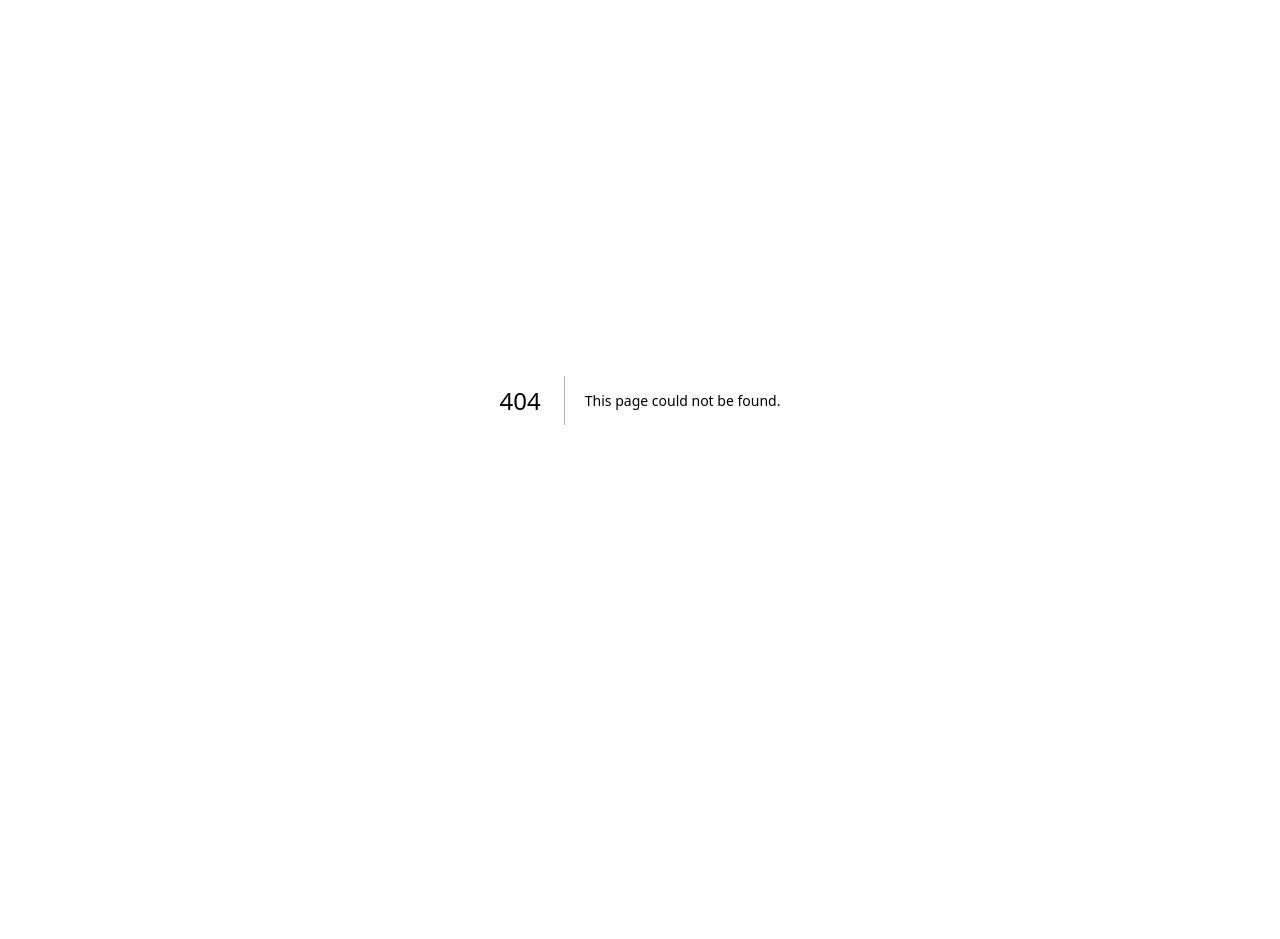
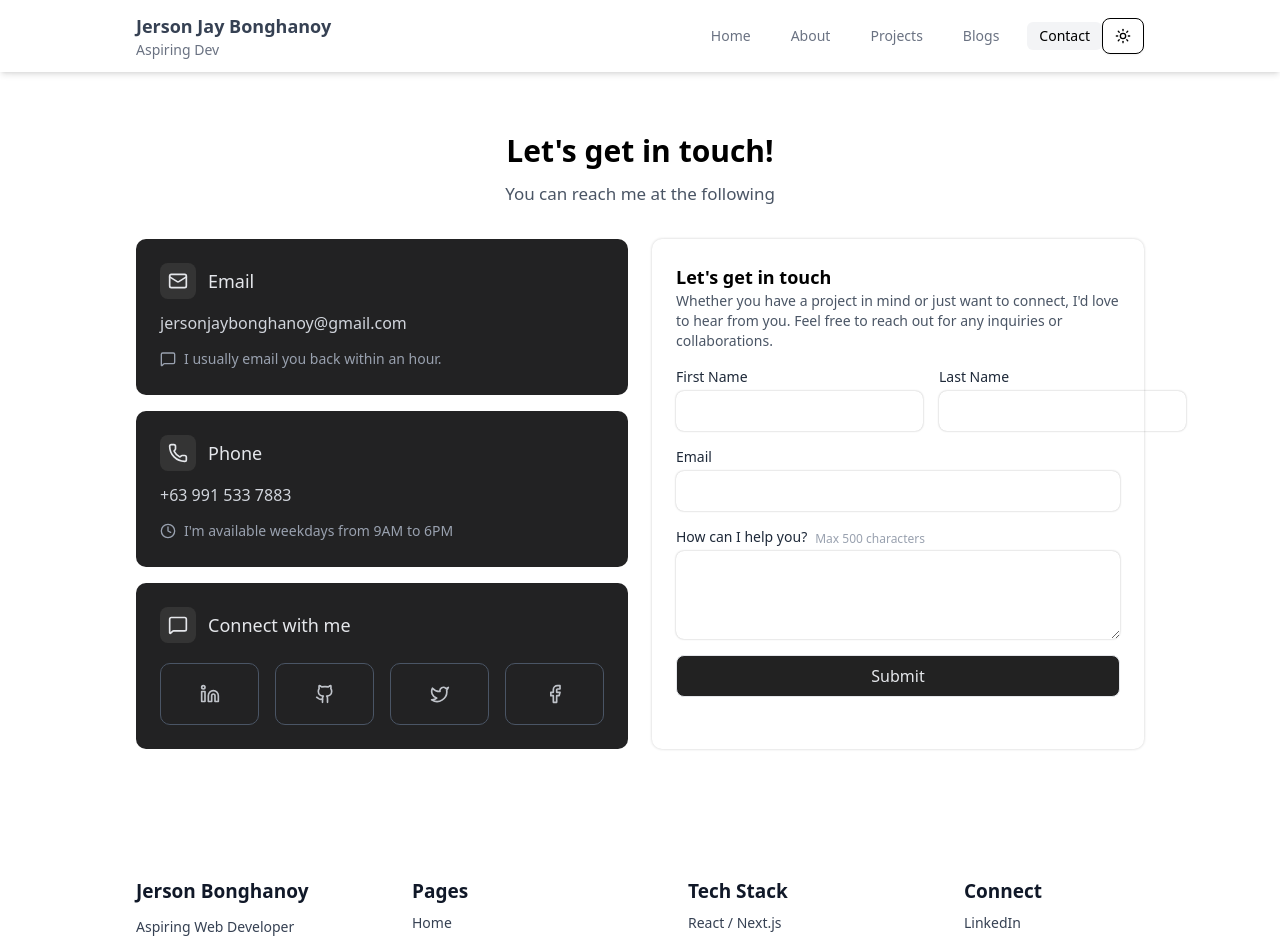
Before and after one commit to MrKabado/Personal-Portfolio, a Next.js app in the folder frontend/: page /contact in a window 1280 px wide. Before the commit this address had no page. Shown: the top 939 px of the page. Before the commit the page ends 800 px from the top, so only its background shows below. Built offline with nearby package versions, Linux system fonts and the light colour scheme.

Commit message:
done contacts

```diff
--- /dev/null
+++ b/frontend/app/(guest)/contact/page.tsx
@@ -0,0 +1,148 @@
+"use client";
+import {
+  Mail,
+  Phone,
+  MessageSquare,
+  Clock,
+  Github,
+  Linkedin,
+  Twitter,
+  Facebook,
+} from "lucide-react";
+
+export default function ContactPage() {
+  const ContactInfo = [
+    {
+      heading: "Email",
+      subheading: "jersonjaybonghanoy@gmail.com",
+      description: "I usually email you back within an hour.",
+      headingIcon: Mail,
+      descriptionIcon: MessageSquare,
+    },
+    {
+      heading: "Phone",
+      subheading: "+63 991 533 7883",
+      description: "I'm available weekdays from 9AM to 6PM",
+      headingIcon: Phone,
+      descriptionIcon: Clock,
+    },
+  ];
+
+  const SocialMedia = [
+    {
+      icon: Linkedin,
+      link: "https://www.linkedin.com/in/bonghanoy-jerson-jay-49b205378/",
+    },
+    { icon: Github, link: "https://github.com/MrKabado" },
+    { icon: Twitter, link: "https://x.com/Jay_zen2004" },
+    { icon: Facebook, link: "https://www.facebook.com/jersonjay.bonghanoy" },
+  ];
+
+  return (
+    <div className="default-div">
+      <div className="flex flex-col items-center gap-2">
+        <h1 className="font-bold text-[30px]">Let's get in touch!</h1>
+        <p className="text-[17px] text-gray-600">
+          You can reach me at the following
+        </p>
+      </div>
+
+      <div className="grid grid-cols-2 my-8 gap-6">
+        <div className="flex flex-col gap-4 w-full">
+          {ContactInfo.map(
+            (
+              {
+                headingIcon: Icon,
+                descriptionIcon: Icon2,
+                heading,
+                description,
+                subheading,
+              },
+              i,
+            ) => (
+              <div
+                key={i}
+                className="bg-[#222223] p-6 rounded-lg flex flex-col gap-3"
+              >
+                <h3 className="flex items-center gap-3 text-gray-200 font-medium text-lg">
+                  <Icon className="w-9 h-9 inline-block bg-[#343434] p-2 rounded-md" />
+                  {heading}
+                </h3>
+
+                <p className="text-gray-300 text-[16px]">{subheading}</p>
+
+                <p className="flex items-center gap-2 text-gray-400 text-sm">
+                  <Icon2 className="w-4 inline-block" />
+                  {description}
+                </p>
+              </div>
+            ),
+          )}
+
+          <div>
+            <div className="bg-[#222223] p-6 rounded-lg flex flex-col gap-3">
+              <h1 className="flex items-center gap-3 text-gray-200 font-medium text-lg">
+                <MessageSquare className="w-9 h-9 inline-block bg-[#343434] p-2 rounded-md" />
+                Connect with me
+              </h1>
+
+              <div className="grid grid-cols-4 gap-4 mt-2">
+                {SocialMedia.map(({ icon: Icon, link }, i) => (
+                  <div
+                    key={i}
+                    className="group border border-gray-600 bg-transparent] py-4 flex items-center justify-center rounded-lg hover:bg-[#333333] transition-all duration-100 cursor-pointer"
+                  >
+                    <Icon
+                      className="w-7 h-7 text-gray-300 opacity-90 transition-all duration-200 group-hover:bg-[#464646] p-1 rounded-md"
+                      onClick={() => window.open(link, "_blank")}
+                    />
+                  </div>
+                ))}
+              </div>
+            </div>
+          </div>
+        </div>
+
+        <div className="w-full shadow-[0_0_3px_0_rgba(0,0,0,0.2)] rounded-lg p-6 h-auto">
+          <div className="flex flex-col justify-baseline">
+            <h1 className="font-semibold text-lg">Let's get in touch</h1>
+            <p className="text-sm text-gray-600">
+              Whether you have a project in mind or just want to connect, I'd
+              love to hear from you. Feel free to reach out for any inquiries or
+              collaborations.
+            </p>
+          </div>
+
+          <form action="" className="my-4 flex flex-col gap-4 justify-between">
+            <div className="flex flex-row justify-between gap-4">
+              <div className="flex flex-col gap-1 w-full">
+                <label htmlFor="fname" className="text-sm font-medium text-gray-800">First Name</label>
+                <input type="text" id="fname" className="shadow-[0_0_2px_rgba(0,0,0,0.3)] p-2 rounded-md"/>
+              </div>
+
+              <div className="flex flex-col gap-1 w-full">
+                <label htmlFor="lname" className="text-sm font-medium text-gray-800">Last Name</label>
+                <input type="text" id="lname" className="shadow-[0_0_2px_rgba(0,0,0,0.3)] p-2 rounded-md"/>
+              </div>
+            </div>
+
+            <div className="flex flex-col gap-1 w-full">
+              <label htmlFor="email" className="text-sm font-medium text-gray-800">Email</label>
+              <input type="text" id="email" className="shadow-[0_0_2px_rgba(0,0,0,0.3)] p-2 rounded-md"/>
+            </div>
+
+            <div className="flex flex-col gap-1 w-full">
+              <label htmlFor="message" className="flex gap-2 items-end text-sm font-medium text-gray-800">How can I help you? <span className="inline-block text-xs text-gray-400">Max 500 characters</span></label>
+              <textarea cols={30} rows={3} name="message" id="message" className="shadow-[0_0_2px_rgba(0,0,0,0.3)] p-2 rounded-md">
+              </textarea>
+            </div>
+
+            <button type="submit" className="border py-2 rounded-md bg-[#222222] hover:bg-[#333333] cursor-pointer transition duration-100 ease-in-out text-gray-200 font-medium">
+                Submit
+            </button>
+          </form>
+        </div>
+      </div>
+    </div>
+  );
+}
--- /dev/null
+++ b/frontend/app/(guest)/projects/page.tsx
@@ -0,0 +1,21 @@
+import ProjectCard from "@/components/common/ProjectCard";
+
+export default function ProjectsPage() {
+  return (
+    <div className="default-div">
+      <div className="text-center flex flex-col gap-4">
+        <h1 className="font-bold text-[37px]">My Projects</h1>
+        <p className="text-gray-700 text-[17px]">
+          A collection of my work showcasing my skills and experience in web
+          development.
+        </p>
+      </div>
+
+      <div className="grid grid-cols-3 mt-10 mb-5 gap-4">
+        <ProjectCard />
+        <ProjectCard />
+        <ProjectCard />
+      </div>
+    </div>
+  );
+}
--- a/frontend/components/common/Footer.tsx
+++ b/frontend/components/common/Footer.tsx
@@ -1,11 +1,12 @@
 "use client";
 
+import { MapPin } from "lucide-react";
 import Link from "next/link";
 
 export default function Footer() {
   const Pages = [
     { name: "Home", href: "/" },
-    { name: "Projects", href: "projects"},
+    { name: "Projects", href: "projects" },
     { name: "About", href: "about" },
     { name: "Contact", href: "contact" },
   ];
@@ -13,21 +14,30 @@ export default function Footer() {
   const TechStack = ["React / Next.js", "Express", "Neon / MySQL"];
 
   const ConnectContent = [
-    { name: "LinkedIn", link: "https://www.linkedin.com/in/bonghanoy-jerson-jay-49b205378/" },
+    {
+      name: "LinkedIn",
+      link: "https://www.linkedin.com/in/bonghanoy-jerson-jay-49b205378/",
+    },
     { name: "Github", link: "https://github.com/MrKabado" },
     { name: "Facebook", link: "https://www.facebook.com/jersonjay.bonghanoy" },
   ];
 
   return (
-    <div className="default-div flex flex-row justify-between items-baseline">
+    <div>
+      <div className="py-12 mx-34 grid grid-cols-4 gap-24 items-baseline">
         <div className="flex flex-col gap-1">
-        <h2 className="font-semibold text-lg">Jerson Bonghanoy</h2>
+          <h2 className="font-semibold text-[19px] text-gray-900 mb-2">Jerson Bonghanoy</h2>
           <p className="text-gray-700 text-sm">Aspiring Web Developer</p>
-        <p className="text-gray-700 text-sm">Cebu, Philippines</p>
+          <p className="text-gray-700 text-sm flex items-center gap-1">
+            <span>
+              <MapPin className="w-4 inline-block text-green-800" />
+            </span>
+            Cebu, Philippines
+          </p>
         </div>
 
         <div>
-        <h1 className="font-semibold text-lg">Pages</h1>
+          <h1 className="font-semibold text-[19px] text-gray-900 mb-2">Pages</h1>
           <ul className="flex flex-col gap-1">
             {Pages.map((page, i) => (
               <Link href={`/${page.href}`} key={i} className="hover:underline">
@@ -38,7 +48,7 @@ export default function Footer() {
         </div>
 
         <div>
-        <h1 className="font-semibold text-lg">Tech Stack</h1>
+          <h1 className="font-semibold text-[19px] text-gray-900 mb-2">Tech Stack</h1>
           <ul className="flex flex-col gap-1">
             {TechStack.map((stack, i) => (
               <li key={i} className="text-sm text-gray-700">
@@ -49,7 +59,7 @@ export default function Footer() {
         </div>
 
         <div>
-        <h1 className="font-semibold text-lg">Connect</h1>
+          <h1 className="font-semibold text-[19px] text-gray-900 mb-2">Connect</h1>
           <ul className="flex flex-col gap-1">
             {ConnectContent.map((connect, i) => (
               <li
@@ -63,5 +73,10 @@ export default function Footer() {
           </ul>
         </div>
       </div>
+
+      <div className="mb-10">
+        <h1 className="text-center text-[16px] text-gray-600">© 2026 Jerson Jay Bonghanoy. All rights reserved.</h1>
+      </div>
+    </div>
   );
 }
--- a/frontend/components/common/ProjectCard.tsx
+++ b/frontend/components/common/ProjectCard.tsx
@@ -13,7 +13,7 @@ export default function ProjectCard() {
     "TailwindCSS"
   ]
   return (
-    <div className="shadow-[0_0_4px_rgba(0,0,0,0.3)] bg- rounded-md">
+    <div className="shadow-[0_0_4px_rgba(0,0,0,0.3)] bg- rounded-md hover:shadow-[0_0_10px_rgba(0,0,0,0.2)] transition-shadow duration-200 cursor-pointer">
       <Image
         src={Images.CpcLibrary}
         alt="Cpc Library"
```
Lines whose indentation alone changed are shown as unchanged.
